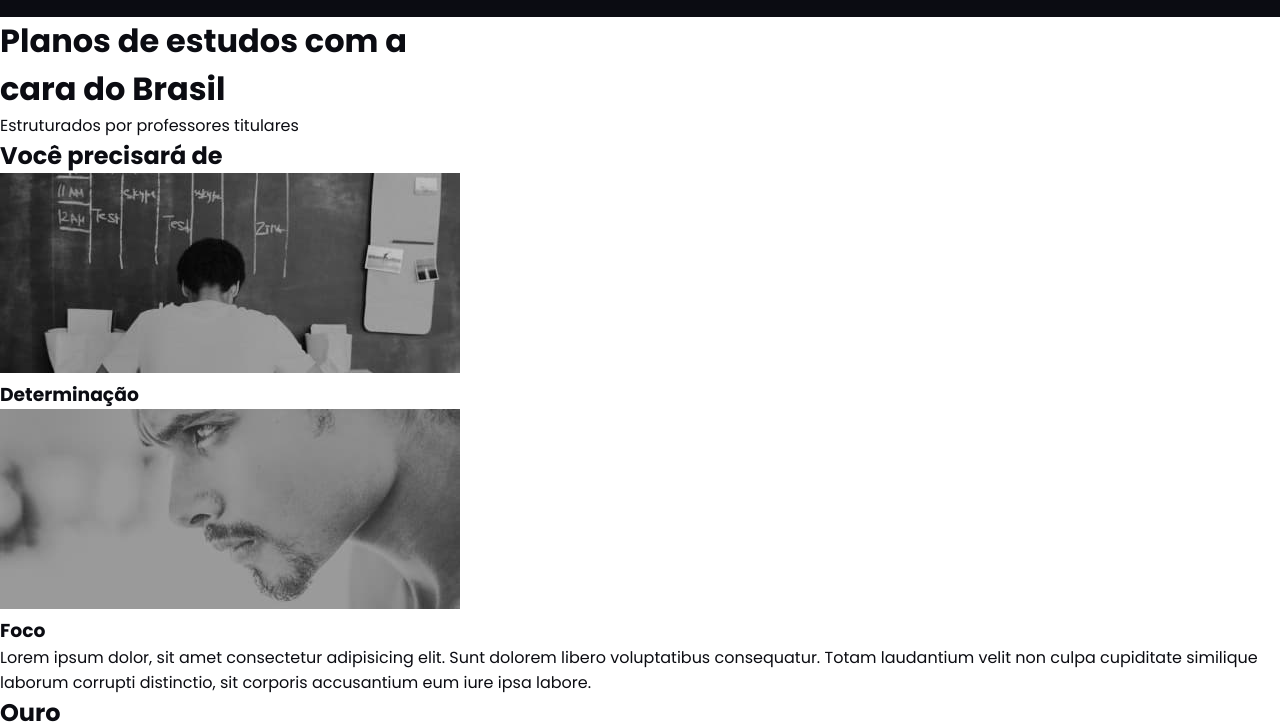
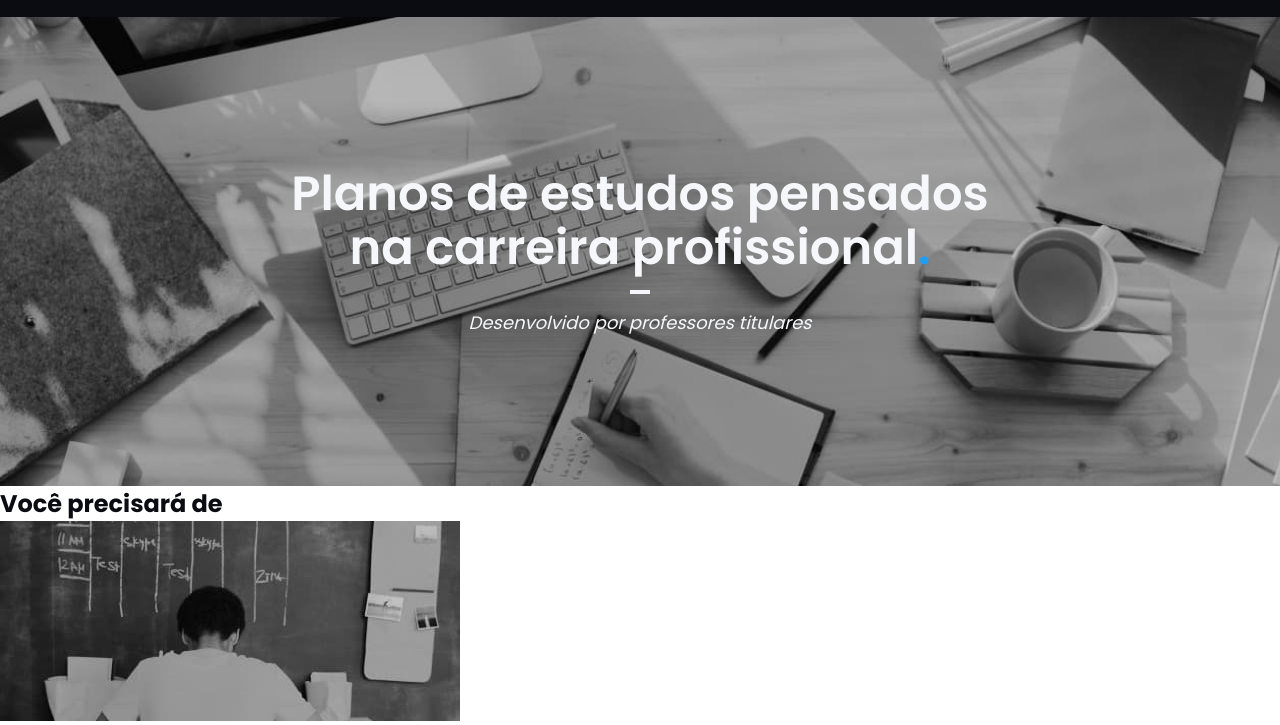
Before and after one commit to rafaelvieiracosta/studysets-landingpage, a plain HTML site: page puro/puro.html in a window 1280 px wide. Shown: the part 71-796 px from the top of the page. Drawn offline with Linux system fonts and the light colour scheme.

Commit message:
feat: pure mode introduction

```diff
--- a/puro/puro.html
+++ b/puro/puro.html
@@ -6,7 +6,7 @@
   <meta name="viewport" content="width=device-width, initial-scale=1.0">
   <link rel="preconnect" href="https://fonts.googleapis.com">
   <link rel="preconnect" href="https://fonts.gstatic.com" crossorigin>
-  <link href="https://fonts.googleapis.com/css2?family=Poppins:wght@200;400;700&display=swap" rel="stylesheet">
+  <link href="https://fonts.googleapis.com/css2?family=Poppins:wght@200;400;600;700&display=swap" rel="stylesheet">
   <link rel="stylesheet" href="style.css">
   <link rel="icon" href="../img/fav.svg" type="image/svg+xml">
   <title>Puro | Studysets</title>
@@ -30,9 +30,9 @@
     </div>
   </header>
 
-  <main>
-    <h1>Planos de estudos com a </br> cara do Brasil</h1>
-    <p>Estruturados por professores titulares</p>
+  <main class="intro">
+    <h1>Planos de estudos pensados </br> na carreira profissional<span>.</span></h1>
+    <p>Desenvolvido por professores titulares</p>
   </main>
 
   <section>
--- a/puro/style.css
+++ b/puro/style.css
@@ -49,3 +49,32 @@ body {
   color: #F5F7FA;
   font-size: 1.125em;
 }
+
+/* INTRODUCAO */
+.intro{
+  background: url('../img/bg-intro.jpg') no-repeat center center;
+  background-size: cover;
+  padding: 150px 0;
+  text-align: center;
+  color: #F5F7FA;
+}
+.intro h1{
+  font-size: 3em;
+  line-height: 1.125;
+  font-weight: 600;
+}
+.intro h1::after{
+  content: '';
+  display: block;
+  width: 20px;
+  height: 4px;
+  background: #F5F7FA;
+  margin: 15px auto;
+}
+.intro h1 > span{
+  color: #18A0FB;
+}
+.intro p{
+  font-style: italic;
+  font-size: 1.125em;
+}
```
